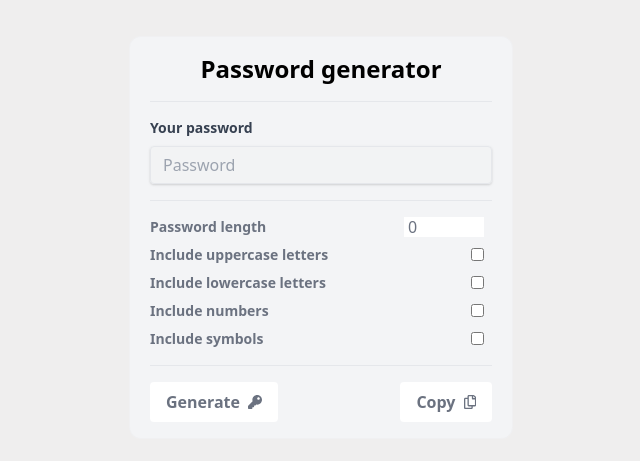
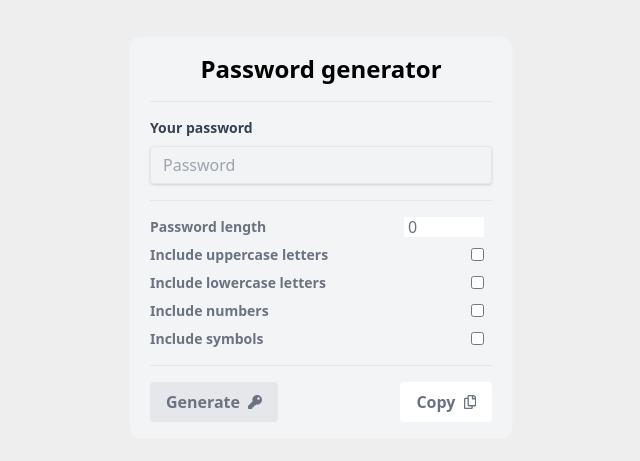
Before and after one commit to oleksiyserb/password-generator, a Vue app: page / in a window 1280 px wide. Shown: the part 163-624 px from the top of the page, without its empty margins (319-959 px from the left). Built offline with nearby package versions, Linux system fonts and the light colour scheme.

Commit message:
Fixed bugs with undefined values

```diff
--- a/src/App.vue
+++ b/src/App.vue
@@ -92,6 +92,10 @@
             class="bg-white border-gray-500 text-gray-500 font-bold py-2 px-4 rounded flex items-center"
             type="button"
             @click="getPassword"
+            :disabled="smallOrBigLength"
+            :class="{
+              'bg-gray-200': smallOrBigLength,
+            }"
           >
             Generate &nbsp;
             <svg
@@ -158,6 +162,14 @@ export default {
     };
   },
 
+  computed: {
+    smallOrBigLength() {
+      return (
+        this.options.passwordLength <= 0 || this.options.passwordLength > 30
+      );
+    },
+  },
+
   methods: {
     getPassword() {
       const uppercaseWorlds = Array.from("QWERTYUIOPASDFGHJKLZXCVBNM");
@@ -165,6 +177,8 @@ export default {
       const numbers = [0, 1, 2, 3, 4, 5, 6, 7, 8, 9];
       const symbols = Array.from("<?>/!@#$%&*()-=~");
       this.words = [];
+
+      if (!Object.values(this.options).some((item) => item == true)) return;
 
       if (this.options.uppercaseLetters == true) {
         this.words = [...this.words, ...uppercaseWorlds];
```
